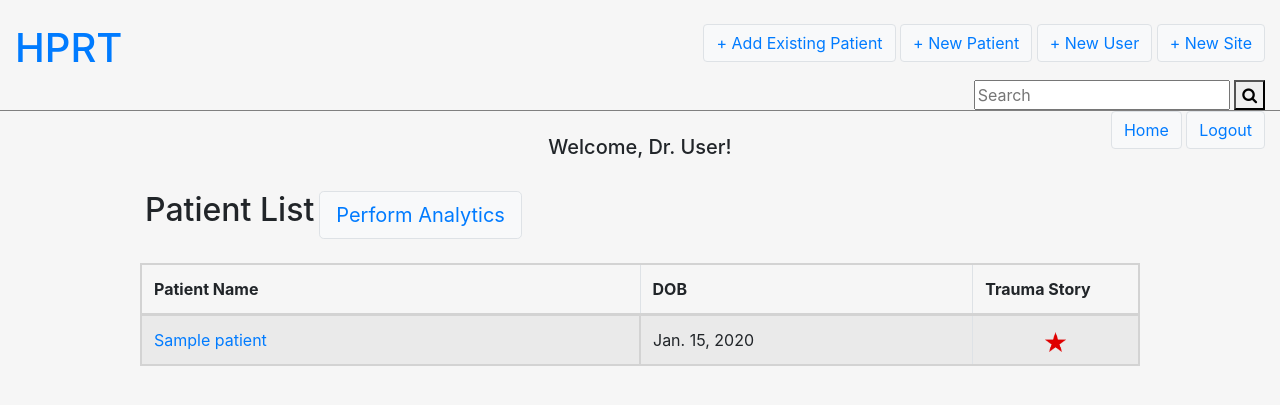
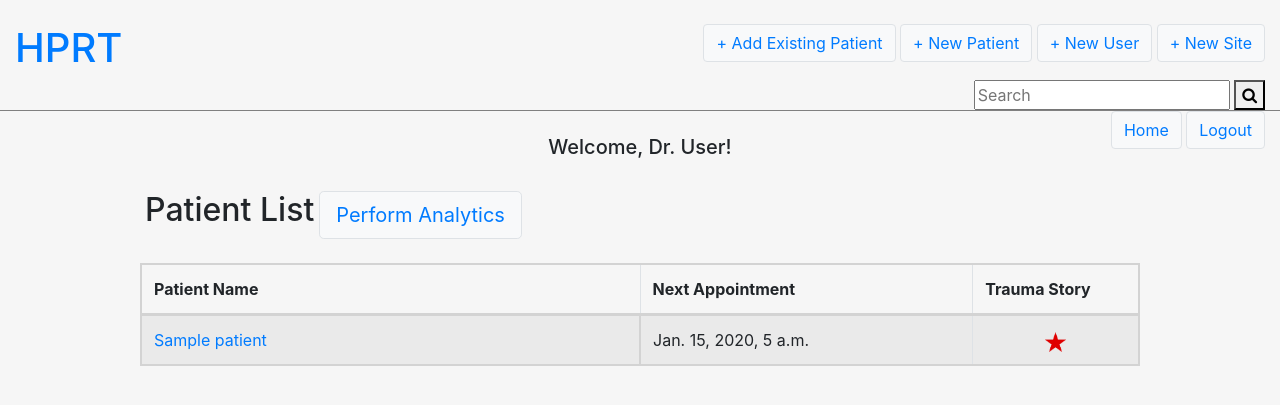
Before and after one commit to sbetti02/HTQR, a Django app: page / in a window 1280 px wide. Shown: the top 405 px of the page. Run offline with Django 3.2, Linux system fonts and the light colour scheme; a user stored in the database is signed in; tables that the repository leaves empty hold one stand-in row (values such as "Sample post"); parts of the project's set-up code (start-up, migrations or seed data) failed here and were passed over; some libraries are stand-ins or nearby versions.

Commit message:
Confirmed that next scheduled appt works correctly and displayed it on front page

```diff
--- a/src/HPRT/PatientPortal/views.py
+++ b/src/HPRT/PatientPortal/views.py
@@ -50,7 +50,9 @@ class PatientListView(LoginRequiredMixin, ListView):
             all_appts = Appointment.objects.filter(patient__pk=patient.pk)
             if all_appts.exists:
                 filtered_next_appts.append(all_appts.last()) # Grab most recent one
-        context['next_appts'] = filtered_next_appts
+            else:
+                filtered_next_appts.append(None)
+        context['patients_and_appts'] = zip(filtered_patients, filtered_next_appts)
         return context
 
 class PatientDetailView(LoginRequiredMixin, DetailView):
--- a/src/HPRT/templates/home.html
+++ b/src/HPRT/templates/home.html
@@ -12,21 +12,24 @@
 		<thead>
 			<tr>
 				<th style="width: 50%" style="border-right: 2px solid lightgray">Patient Name</th>
-				<th style="width: 33.33%%">DOB</th>
+				<th style="width:33.33%">Next Appointment</th>
 				<th style="width: 16.66%">Trauma Story</th>
 			</tr>
 		</thead>
 		<tbody style="border-top: 3px solid lightgray">
-			{% for patient in object_list %}
+			{% for patient, appt in patients_and_appts %}
 			<tr>
 				<td style="border-right: 2px solid lightgray"><a href = "{% url 'patient_detail' patient.pk %}">{{ patient.name }}</a></td>
-				<td>{{ patient.DOB }}</td>
+				<td>{{appt.appt_time}}</td>
 				<td style="text-align: center">
 					{% if patient.ask_story %}
 						<img src="/static/img/star.png" alt="Ask Story" height = "20">
-					{% endif %}</td>
+					{% endif %}
+				</td>
+
 			</tr>
 			{% endfor %}
+
 		</tbody>
 	</table>
 
```
